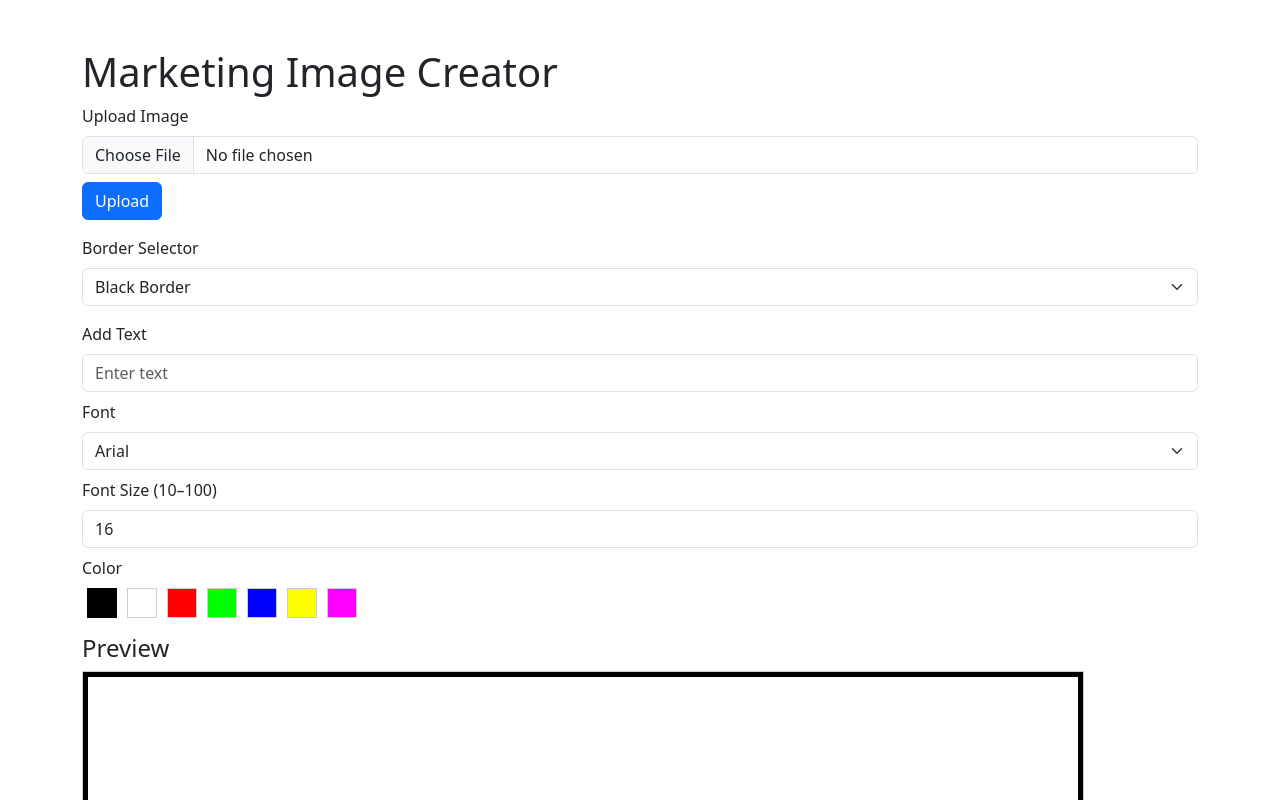
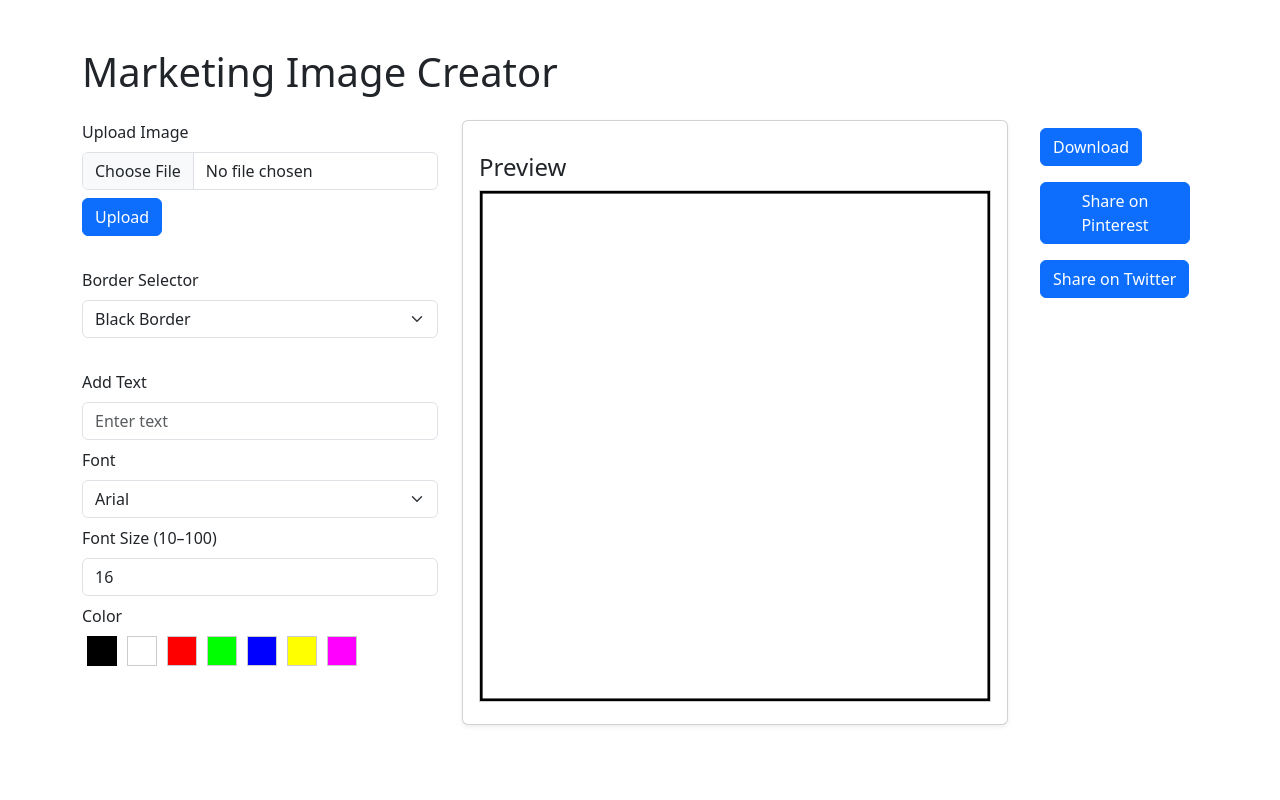
Before and after one commit to Coder-dot-com/marketing-image-creator-DRF-React-Typescript, a React (Create React App) app in the folder frontend/: page / in a window 1280 px wide. Shown: the top 800 px of the page. Built offline with nearby package versions, Linux system fonts and the light colour scheme.

Commit message:
improve layout and outline buttons

```diff
--- a/frontend/src/components/CanvasPreview.tsx
+++ b/frontend/src/components/CanvasPreview.tsx
@@ -101,7 +101,7 @@ const CanvasPreview: React.FC<CanvasPreviewProps> = ({
       <h4>Preview</h4>
       <canvas
         ref={canvasRef}
-        style={{ border: "1px solid #ccc", maxWidth: "100%" }}
+        style={{ border: "1px solid #ccc", maxWidth: "100%", maxHeight: "40rem", }}
       />
     </div>
   );
--- a/frontend/src/pages/Dashboard.tsx
+++ b/frontend/src/pages/Dashboard.tsx
@@ -14,19 +14,28 @@ const Dashboard: React.FC = () => {
 
   return (
     <div className="container mt-5">
-      <h1>Marketing Image Creator</h1>
-      <ImageUpload
-        onImageChange={(image) => setUploadedImage(image)}
+      <h1 className="mb-4">Marketing Image Creator</h1>
+
+      <div className="row">
+        {/* inputs on left */}
+        <div className="col-12 col-md-4  mb-4">
+          <div className="d-flex flex-column gap-3 sticky-top" style={{ top: "80px" }}>
+            <ImageUpload onImageChange={setUploadedImage} />
+
+            <BorderSelector onBorderChange={setBorder} />
+
+            <TextAdder
+              onTextChange={setText}
+              onFontChange={setFont}
+              onFontSizeChange={setFontSize}
+              onColorChange={setColor}
             />
-      <BorderSelector
-        onBorderChange={(value) => setBorder(value)}
-      />
-      <TextAdder
-        onTextChange={(text) => setText(text)}
-        onFontChange={(font) => setFont(font)}
-        onFontSizeChange={(size) => setFontSize(size)}
-        onColorChange={(color) => setColor(color)}
-      />
+          </div>
+        </div>
+
+        {/* Preview on right*/}
+        <div className="col-12 col-md-6 ">
+          <div className="card shadow-sm p-3" >
             <CanvasPreview
               uploadedImage={uploadedImage}
               text={text}
@@ -36,6 +45,21 @@ const Dashboard: React.FC = () => {
               borderColor={border}
             />
           </div>
+        </div>
+
+        {/* Download Share buttons on right*/}
+        <div className="col-12 col-md-2 ">
+
+          <button className='btn btn-primary m-2'>Download</button>
+          <button className='btn btn-primary m-2'>Share on Pinterest</button>
+          <button className='btn btn-primary m-2'>Share on Twitter</button>
+
+
+
+        </div>
+
+      </div>
+    </div>
   );
 };
 
```
Lines whose indentation alone changed are shown as unchanged.
